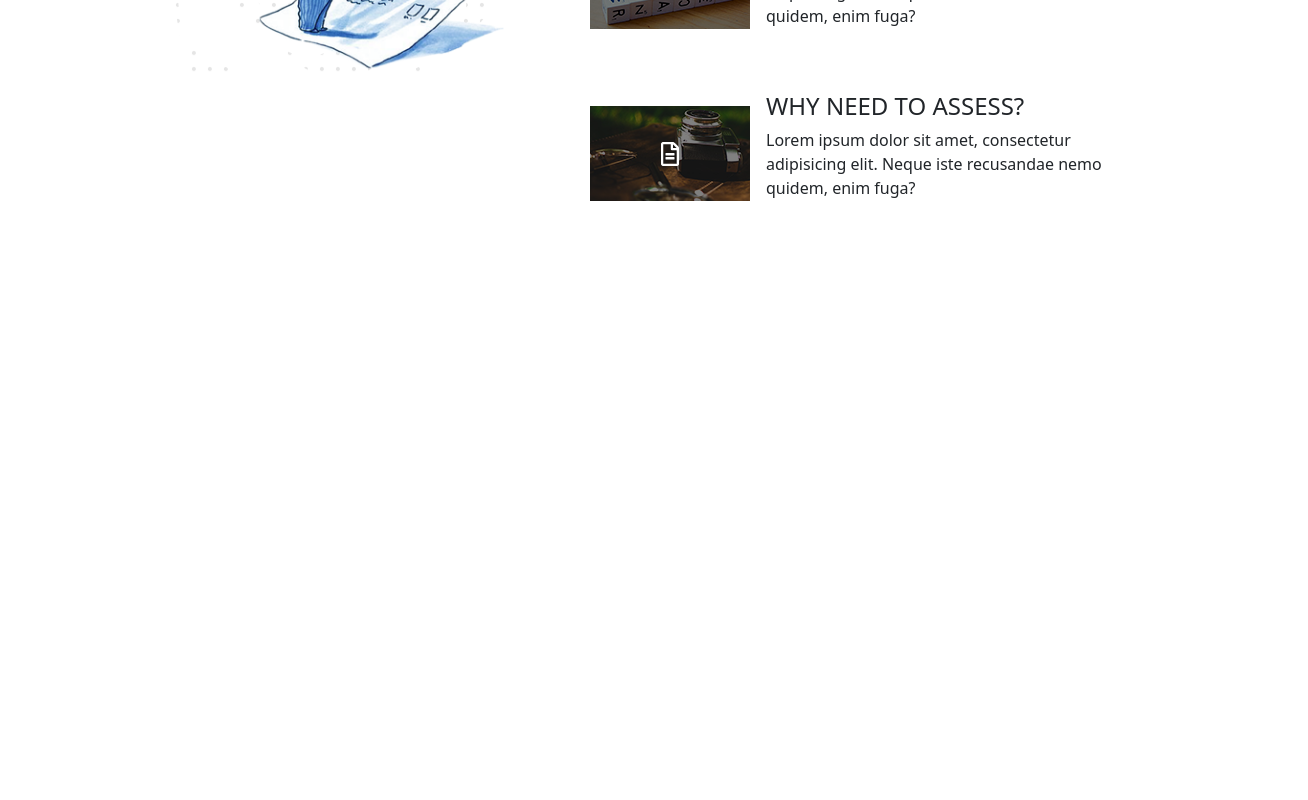
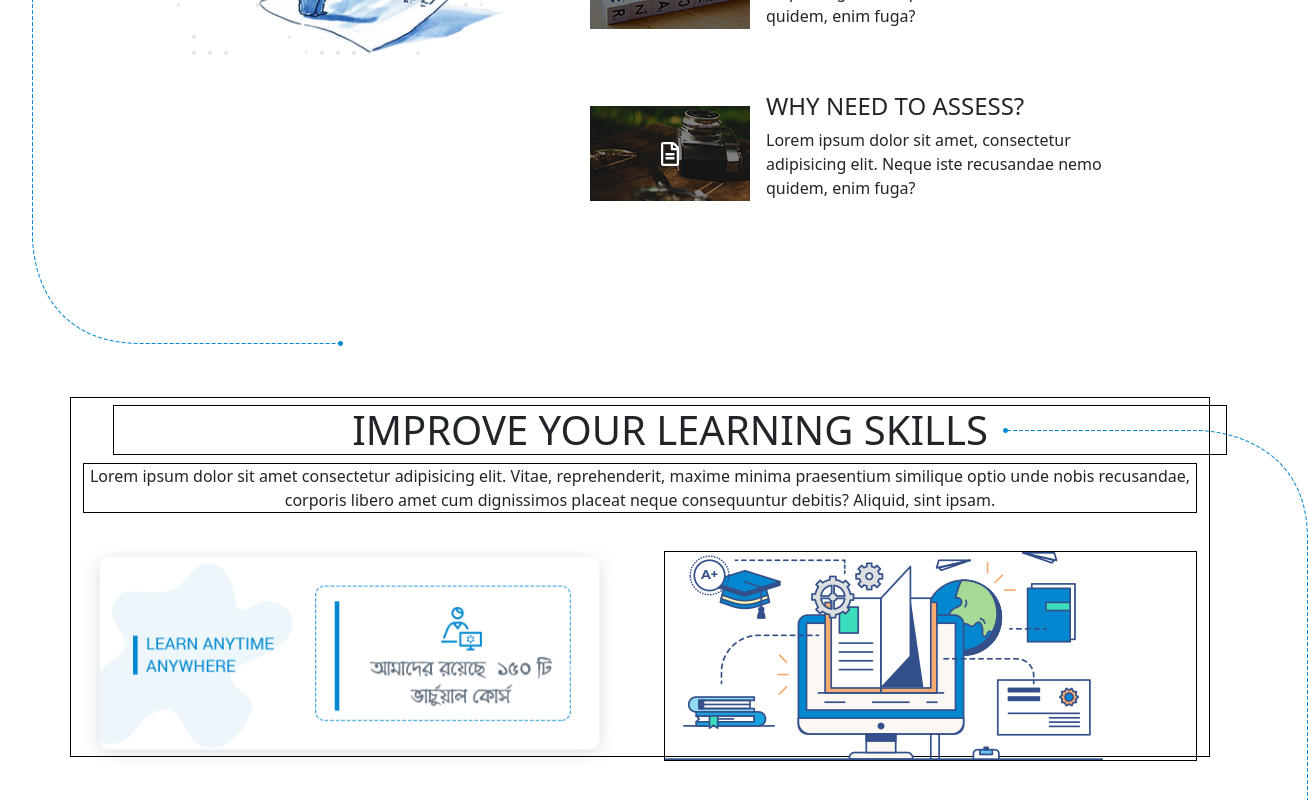
Before and after one commit to Rafi5734/Pondit_website_react, a React (Create React App) app: page / in a window 1280 px wide. Shown: the part 2066-2866 px from the top of the page, 1308 px wide, since content can reach past the window. Built offline with nearby package versions, Linux system fonts and the light colour scheme.

Commit message:
skill almost done

```diff
--- a/src/Home/Home.js
+++ b/src/Home/Home.js
@@ -3,6 +3,7 @@ import AssessYourSelf from "../HomeComponents/AssessYourSelf/AssessYourSelf";
 import CareerPath from "../HomeComponents/CareerPath/CareerPath";
 import MainHeader from "../HomeComponents/MainHeader/MainHeader";
 import PhoneMainHeader from "../HomeComponents/PhoneMainHeader/PhoneMainHeader";
+import Skills from "../HomeComponents/Skills/Skills";
 import UpHeader from "../HomeComponents/UpHeader/UpHeader";
 import WindowSize from "../HomeComponents/WindowSizeCount/WindowSize";
 
@@ -14,6 +15,7 @@ const Home = () => {
             <WindowSize></WindowSize>
             <CareerPath></CareerPath>
             <AssessYourSelf></AssessYourSelf>
+            <Skills></Skills>
         </div>
     );
 };
--- a/src/HomeComponents/AssessYourSelf/assessYourSelf.css
+++ b/src/HomeComponents/AssessYourSelf/assessYourSelf.css
@@ -81,13 +81,22 @@
     /*  */
     .assessYourSelf-images-inside {
         position: relative;
-        top: 200px;
+        top: -500px;
     }
     .pencil-image {
         width: 55%;
     }
+    /* .line2-image {
+        display: none;
+    } */
+}
+@media only screen and (max-width: 1200px) {
     .line2-image {
         display: none;
+    }
+    .assessYourSelf-images-inside {
+        position: relative;
+        top: 200px;
     }
 }
 @media only screen and (max-width: 984px) {
--- /dev/null
+++ b/src/HomeComponents/Skills/Skills.js
@@ -0,0 +1,59 @@
+import React from "react";
+import { Carousel, Container } from "react-bootstrap";
+import "./skills.css";
+import SlidesImage from "../../images/01_Pondit_Homepage_slides_all.png";
+import SlideSvgImage from "../../images/01_Pondit_Homepage_slide_svg.png";
+import Line4 from "../../images/01_Pondit_Homepage_skill_lin4.png";
+const Skills = () => {
+    return (
+        <Container className="skills-main-section">
+
+                <img src={Line4} className="line4"></img>
+                <div className="skills-short-description">
+                    <h1 className="text-center fw-normal skills-main-title">
+                        IMPROVE YOUR LEARNING SKILLS
+                    </h1>
+                    <p className="text-center skills-main-full-description">
+                        Lorem ipsum dolor sit amet consectetur adipisicing elit.
+                        Vitae, reprehenderit, maxime minima praesentium
+                        similique optio unde nobis recusandae, corporis libero
+                        amet cum dignissimos placeat neque consequuntur debitis?
+                        Aliquid, sint ipsam.
+                    </p>
+                </div>
+                <div className="skills-sub">
+                    <div className="skills-slides">
+                        <Carousel>
+                            <Carousel.Item>
+                                <img
+                                    className="d-block w-100 img-fluid"
+                                    src={SlidesImage}
+                                    alt="First slide"
+                                />
+                            </Carousel.Item>
+                            <Carousel.Item>
+                                <img
+                                    className="d-block w-100 img-fluid"
+                                    src={SlidesImage}
+                                    alt="Second slide"
+                                />
+                            </Carousel.Item>
+                            <Carousel.Item>
+                                <img
+                                    className="d-block w-100 img-fluid"
+                                    src={SlidesImage}
+                                    alt="Third slide"
+                                />
+                            </Carousel.Item>
+                        </Carousel>
+                    </div>
+                    <div className="skills-svg-image ms-5">
+                        <img src={SlideSvgImage}></img>
+                    </div>
+                </div>
+
+        </Container>
+    );
+};
+
+export default Skills;
--- /dev/null
+++ b/src/HomeComponents/Skills/skills.css
@@ -0,0 +1,125 @@
+.skills-main-section {
+    border: 1px solid #000;
+    width: 100%;
+    height: 45vh;
+    position: relative;
+    bottom: 615px;
+    /* background-image: url("../../images/01_Pondit_Homepage_skill_lin4.png");
+    background-repeat: no-repeat; */
+    background-position: center;
+    object-fit: cover;
+    /* overflow: hidden; */
+}
+.skills-sub {
+    display: flex;
+    justify-content: center;
+    align-items: center;
+    flex-direction: row;
+    margin-top: 100px;
+    position: relative;
+    bottom: 800px;
+}
+.skills-short-description {
+    position: relative;
+    bottom: 730px;
+}
+.skills-main-title {
+    border: 1px solid #000;
+    position: relative;
+    right: 30px;
+}
+.skills-main-full-description {
+    border: 1px solid #000;
+}
+.skills-slides {
+    width: 50%;
+}
+.skills-svg-image {
+    width: 50%;
+    border: 1px solid #000;
+}
+.line4 {
+    position: relative;
+    top: 30px;
+    left: 920px;
+}
+@media only screen and (max-width: 1850px) {
+    .skills-main-section {
+        border: 1px solid #000;
+        width: 100%;
+        height: 45vh;
+        position: relative;
+        bottom: 160px;
+        background-position: center;
+        object-fit: cover;
+    }
+}
+@media only screen and (max-width: 1830px) {
+    .skills-main-section {
+        border: 1px solid #000;
+        width: 100%;
+        height: 45vh;
+        position: relative;
+        bottom: 220px;
+        background-position: center;
+        object-fit: cover;
+    }
+}
+@media only screen and (max-width: 1400px) {
+    .skills-main-section {
+        border: 1px solid #000;
+        width: 100%;
+        height: 45vh;
+        position: relative;
+        bottom: 220px;
+        background-position: center;
+        object-fit: cover;
+    }
+    .skills-main-title {
+        position: relative;
+        left: 50px;
+    }
+}
+@media only screen and (max-width: 1365px) {
+    .skills-main-section {
+        border: 1px solid #000;
+        width: 100%;
+        height: 45vh;
+        position: relative;
+        bottom: 415px;
+    }
+    .skills-main-title {
+        position: relative;
+        left: 30px;
+    }
+    .line4 {
+        position: relative;
+        right: -200px;
+    }
+}
+@media only screen and (max-width: 1200px) {
+    .line4 {
+        display: none;
+    }
+    .skills-main-section {
+        border: 1px solid #000;
+        width: 100%;
+        height: 45vh;
+        position: relative;
+        bottom: -320px;
+    }
+}
+@media only screen and (max-width: 991px) {
+    .skills-sub {
+        display: flex;
+        justify-content: center;
+        align-items: center;
+        flex-direction: column;
+    }
+    .skills-svg-image {
+        display: none;
+    }
+    .skills-slides{
+        width: 100%;
+    }
+}
```
